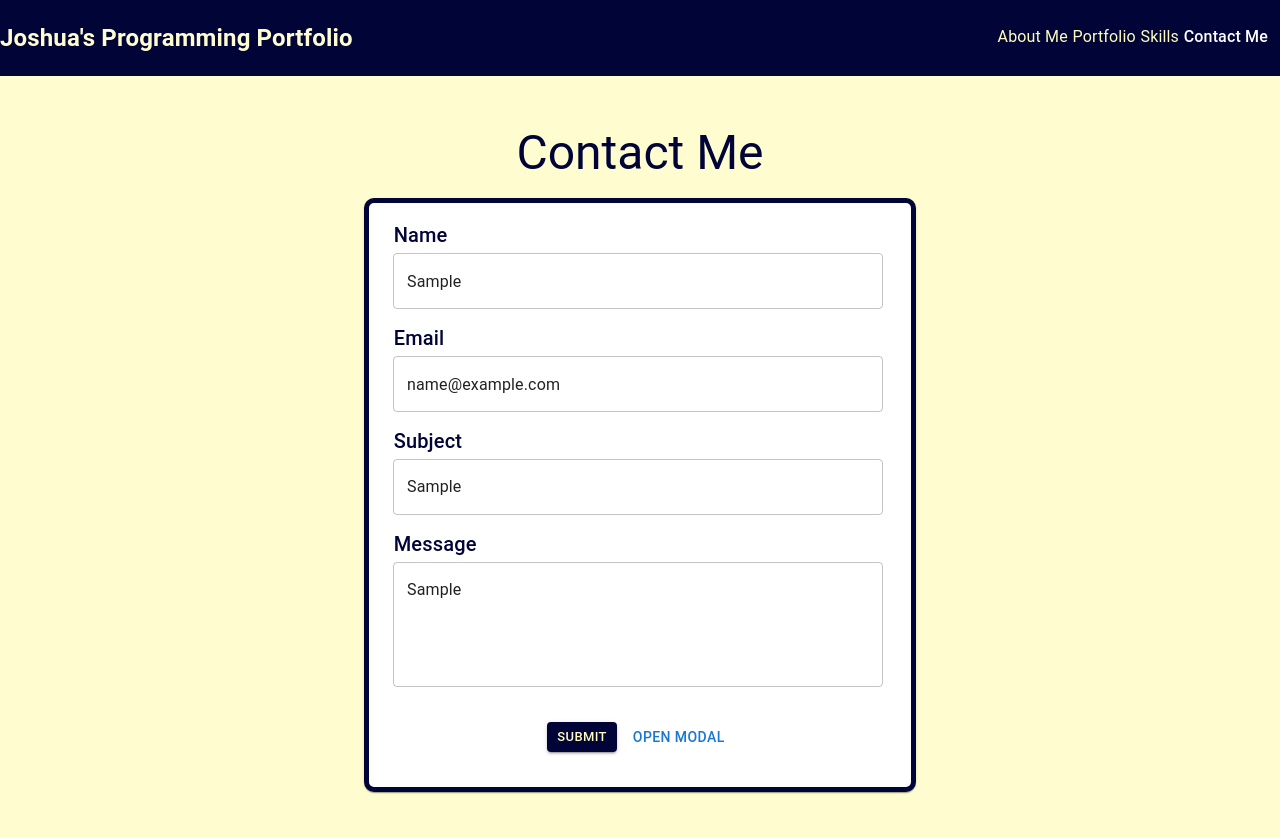
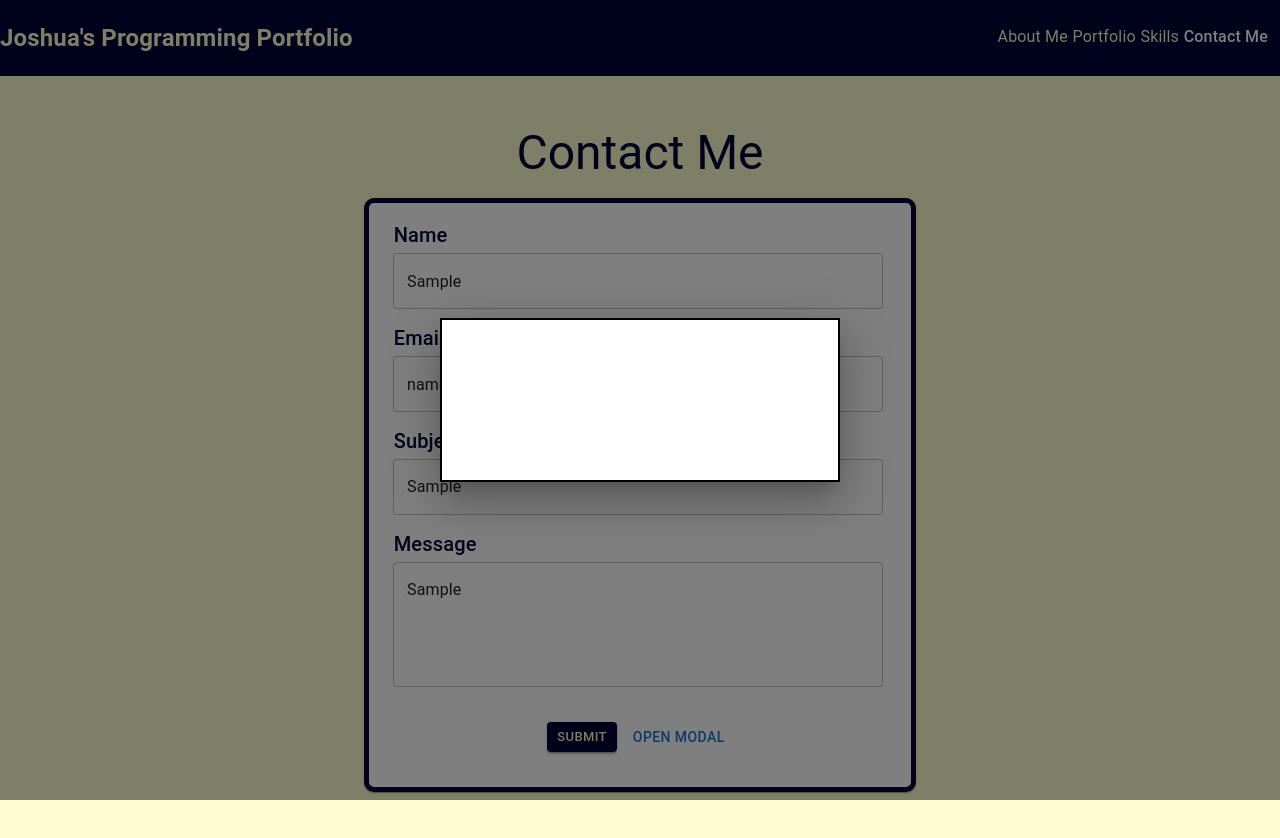
Before and after one commit to CoderJ01/material-ui-programming-portfolio, a React (Create React App) app: page /contact-me in a window 1280 px wide. Both pictures are taken after typing "Sample", "name@example.com", "Sample", "Sample" into the empty fields and a click on the button "SUBMIT". Shown: the top 838 px of the page. Built offline with nearby package versions, Linux system fonts and the light colour scheme.

Commit message:
get submit button to render modal

```diff
--- a/src/components/PortfolioButton/PortfolioButton.component.jsx
+++ b/src/components/PortfolioButton/PortfolioButton.component.jsx
@@ -1,8 +1,26 @@
 import React from 'react';
 import Button from '@mui/material/Button';
-import Confirmation from '../Confirmation/Confirmation.component';
+// import Confirmation from '../Confirmation/Confirmation.component';
+import Box from '@mui/material/Box';
+import Typography from '@mui/material/Typography';
+import Modal from '@mui/material/Modal';
+
+const style = {
+    position: 'absolute',
+    top: '50%',
+    left: '50%',
+    transform: 'translate(-50%, -50%)',
+    width: 400,
+    bgcolor: 'background.paper',
+    border: '2px solid #000',
+    boxShadow: 24,
+    p: 4,
+  };
 
 const PortfolioButton = ({ event, label }) => {
+    const [open, setOpen] = React.useState(false);
+    const handleOpen = () => setOpen(true);
+    const handleClose = () => setOpen(false);
     return (
         <div>
             <Button
@@ -18,11 +36,24 @@ const PortfolioButton = ({ event, label }) => {
                         fontWeight: 650
                     }
                 }}
-                onClick={() => {
-                    // event();
-                }}
+                onClick={handleOpen}
             >{label}
             </Button>
+            <Modal
+                open={open}
+                onClose={handleClose}
+                aria-labelledby="modal-modal-title"
+                aria-describedby="modal-modal-description"
+            >
+                <Box sx={style}>
+                    <Typography id="modal-modal-title" variant="h6" component="h2">
+                        Text in a modal
+                    </Typography>
+                    <Typography id="modal-modal-description" sx={{ mt: 2 }}>
+                        Duis mollis, est non commodo luctus, nisi erat porttitor ligula.
+                    </Typography>
+                </Box>
+            </Modal>
         </div>
     );
 }
```
